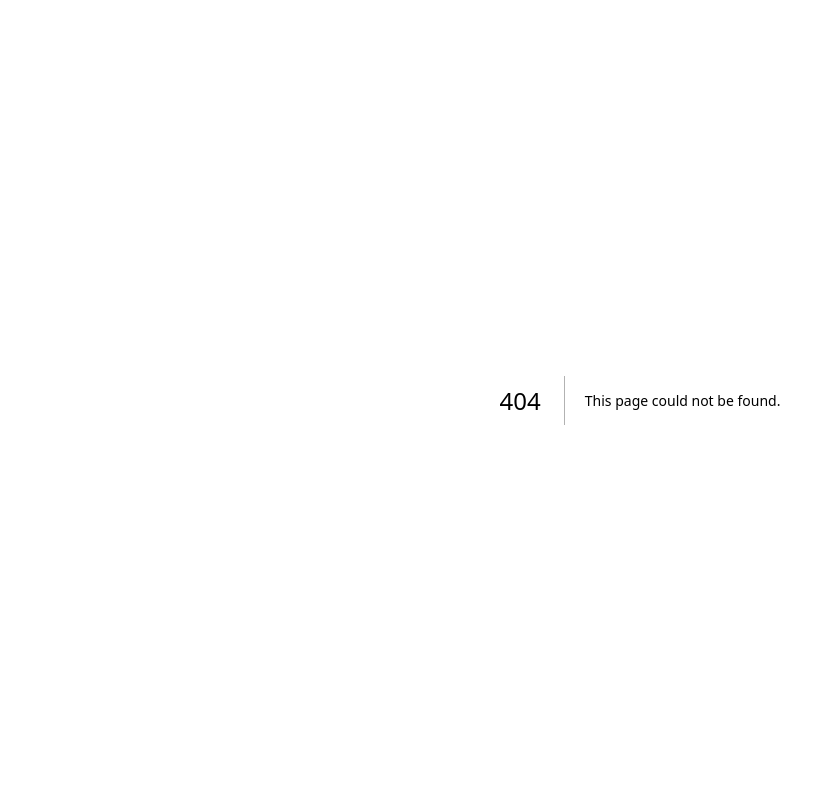
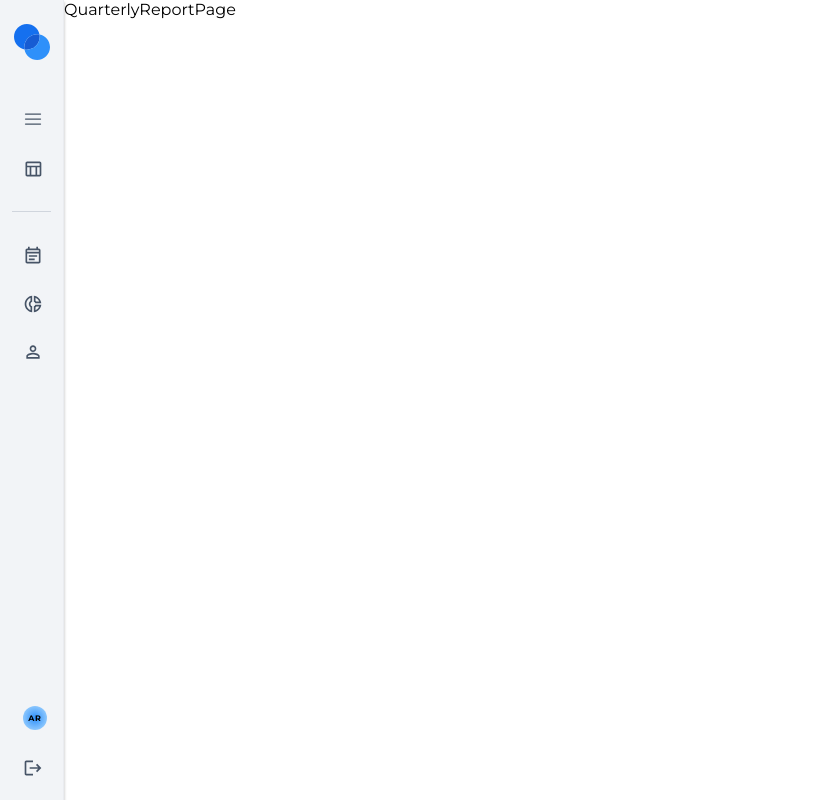
Before and after one commit to UnispaceLMS/lms-fe, a Next.js app: page /student/1/quarterly-report in a window 1280 px wide. Before the commit this address had no page. Shown: the whole page, without its empty margins (0-829 px from the left). Built offline with nearby package versions, Linux system fonts and the light colour scheme.

Commit message:
update student routes

```diff
--- /dev/null
+++ b/src/pages/student/[id]/quarterly-report.js
@@ -0,0 +1,7 @@
+import DashboardLayout from "@layouts/DashboardLayout";
+
+const QuarterlyReportPage = () => {
+  return <DashboardLayout>QuarterlyReportPage</DashboardLayout>;
+};
+
+export default QuarterlyReportPage;
```
Also changed, not shown: src/pages/profile/index.js (deleted, +0 -13 lines), src/pages/student/[id]/profile/personal-information.js (added, +13 -0 lines), src/pages/student/[id]/annual-plan.js (renamed from src/pages/annual-plan.js), src/pages/student/[id]/profile/assistance.js (renamed from src/pages/profile/[id]/assistance.js), src/pages/student/[id]/profile/concerns.js (renamed from src/pages/profile/[id]/concerns.js), src/pages/student/[id]/profile/contact-information.js (renamed from src/pages/profile/[id]/contact-information.js), src/pages/student/[id]/profile/medical-records.js (renamed from src/pages/profile/[id]/medical-records.js), src/pages/student/[id]/profile/mental-health.js (renamed from src/pages/profile/[id]/mental-health.js), src/pages/student/[id]/profile/personal-life.js (renamed from src/pages/profile/[id]/personal-life.js), src/pages/student/[id]/profile/strengths.js (renamed from src/pages/profile/[id]/strengths.js).
